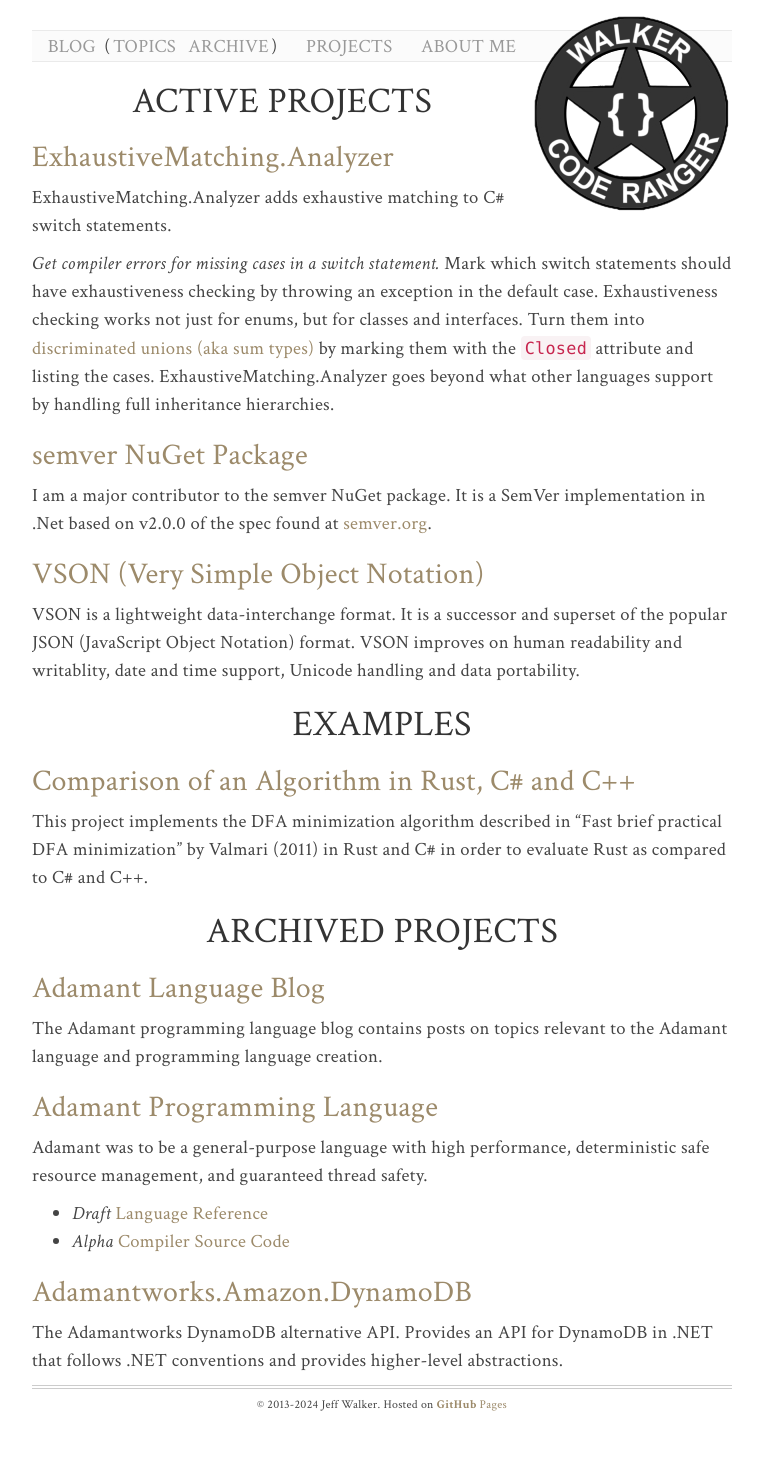
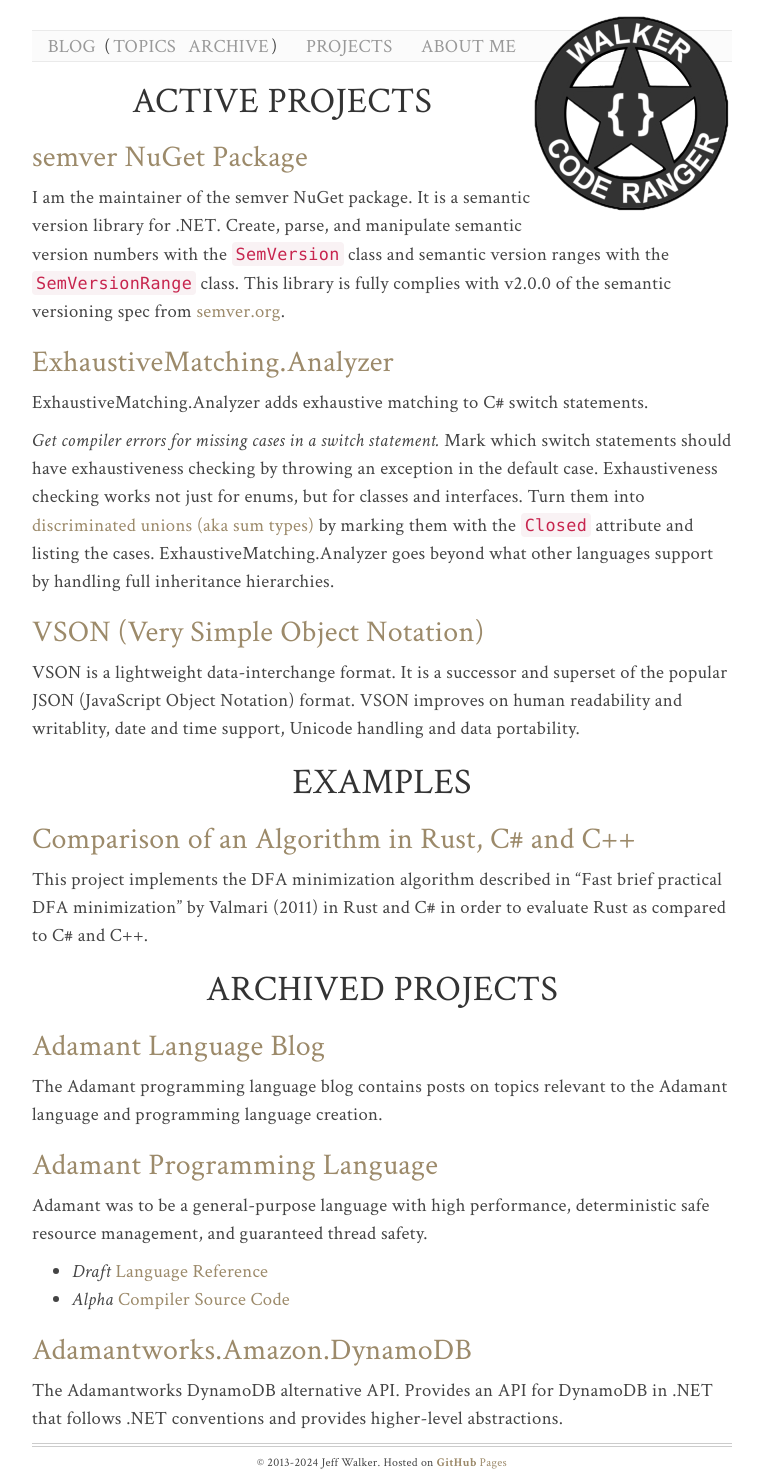
Before and after one commit to WalkerCodeRanger/WalkerCodeRanger.com, a Jekyll site: the page built from projects/index.html, in a window 1280 px wide. Shown: the whole page, without its empty margins (258-1021 px from the left). Built offline with Jekyll 4.4.1, drawn with Linux system fonts in a browser that asks for light colours; nearby versions of some CDN libraries; comment, search, counter and statistics services are not loaded; before the commit the page ends 1420 px from its top, so only the background shows below that.

Commit message:
move semver to top of active projects and update description and link

```diff
--- a/projects/index.html
+++ b/projects/index.html
@@ -7,6 +7,13 @@
 <div id="projects">
     <h1>Active Projects</h1>
     <section class="project">
+        <h2><a href="https://github.com/WalkerCodeRanger/semver">semver NuGet Package</a></h2>
+        <p>I am the maintainer of the semver NuGet package. It is a semantic version library for
+        .NET. Create, parse, and manipulate semantic version numbers with the <code>SemVersion</code>
+        class and semantic version ranges with the <code>SemVersionRange</code> class. This library
+        is fully complies with v2.0.0 of the semantic versioning spec from <a href="http://semver.org">semver.org</a>.</p>
+    </section>
+    <section class="project">
         <h2><a href="https://github.com/WalkerCodeRanger/ExhaustiveMatching">ExhaustiveMatching.Analyzer</a></h2>
         <p>ExhaustiveMatching.Analyzer adds exhaustive matching to C# switch statements.</p>
         <p><i>Get compiler errors for missing cases in a switch statement.</i> Mark which switch statements should have
@@ -15,10 +22,6 @@
             <a href="https://en.wikipedia.org/wiki/Tagged_union">discriminated unions (aka sum types)</a> by marking them
             with the <code>Closed</code> attribute and listing the cases. ExhaustiveMatching.Analyzer goes beyond what
             other languages support by handling full inheritance hierarchies.</p>
-    </section>
-    <section class="project">
-        <h2><a href="https://github.com/maxhauser/semver">semver NuGet Package</a></h2>
-        <p>I am a major contributor to the semver NuGet package. It is a SemVer implementation in .Net based on v2.0.0 of the spec found at <a href="http://semver.org">semver.org</a>.</p>
     </section>
     <section class="project">
         <h2><a href="http://vson.org">VSON (Very Simple Object Notation)</a></h2>
```
